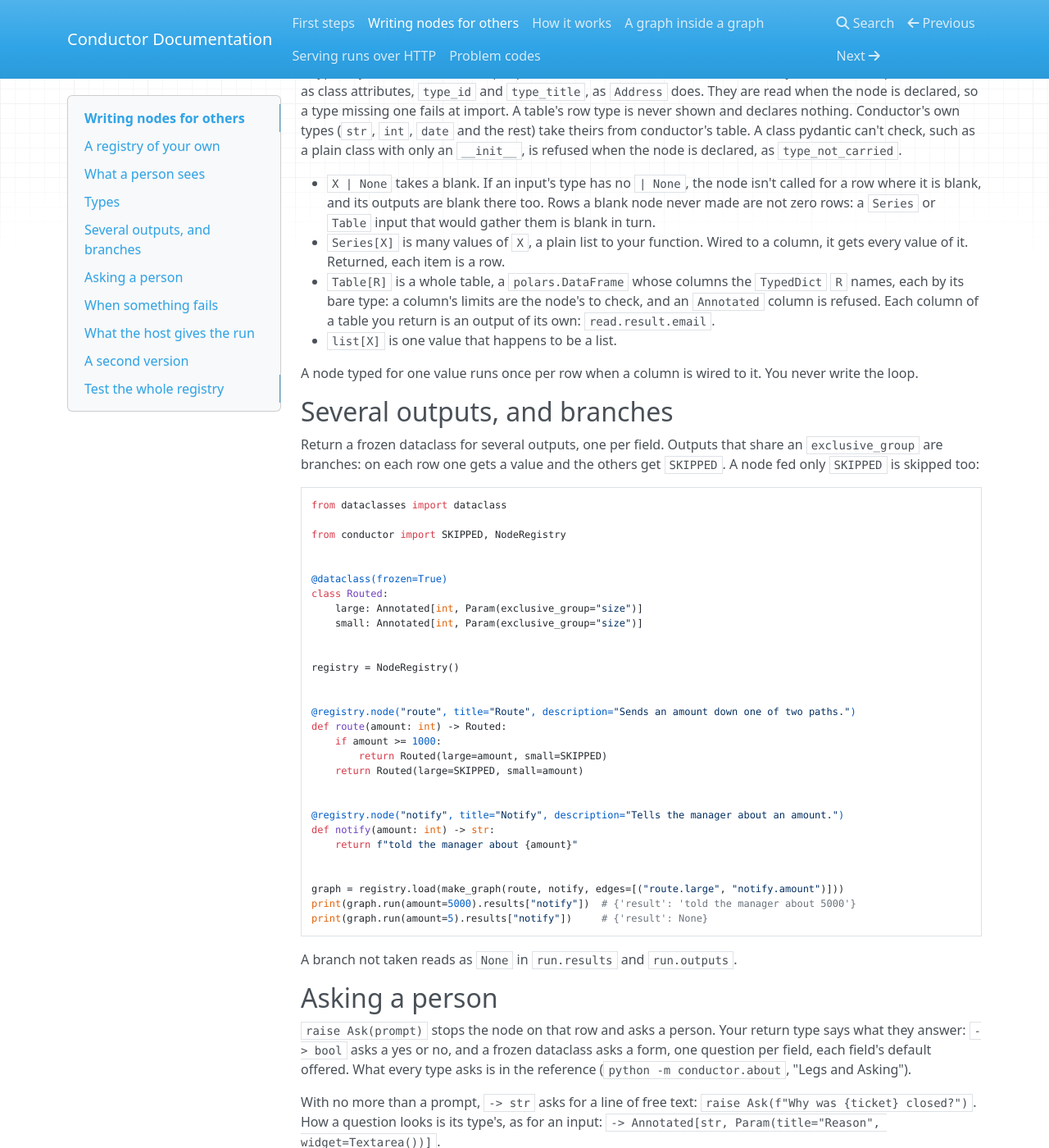
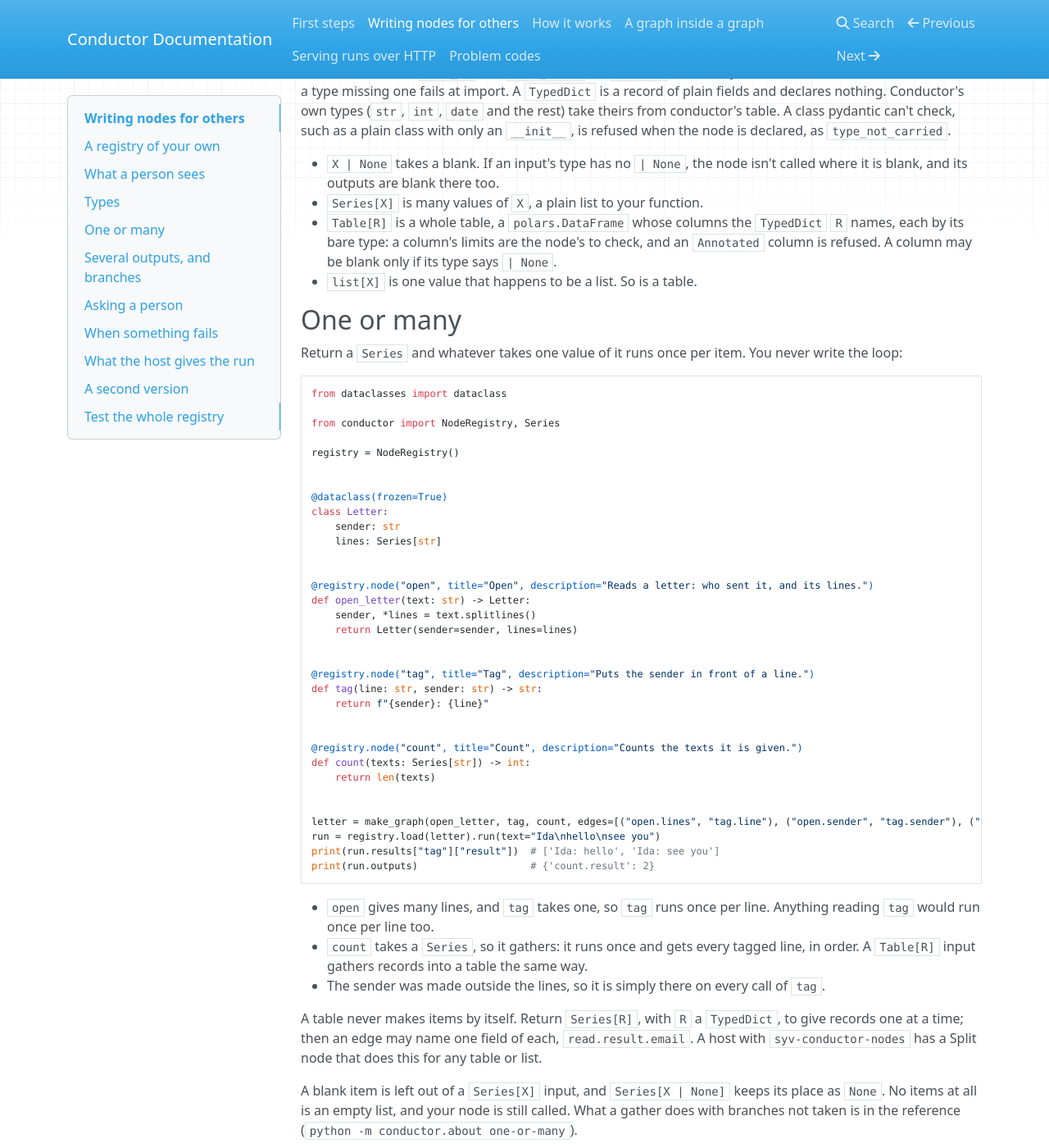
Before and after one commit to syv-ai/conductor, an MkDocs documentation site: the page built from docs/writing-nodes.md, in a window 1280 px wide and 1400 px high, scrolled down 2818 px. Shown: the whole window at 82% size. Built offline with MkDocs 1.6.1, drawn with Linux system fonts in a browser that asks for light colours; nearby versions of some CDN libraries; some of the changed text lies outside the part shown.

Commit message:
docs(pages): writing nodes and the overview teach running per item by example: a Series output, a gather, a value made outside the items

````diff
--- a/docs/OVERVIEW.md
+++ b/docs/OVERVIEW.md
@@ -10,36 +10,40 @@ A node's signature is read once, when `@node` decorates it, into one field per i
 
 ## Load, then run
 
-`registry.load(record)` finds each node's definition at the version the record names, puts each [embedded graph](embedded-graphs.md)'s nodes in its place, checks every edge and value, and runs the field hooks. Everything wrong goes in `graph.problems` ([problem codes](problems.md)), and `graph.plan` says where each node runs.
+`registry.load(record)` finds each node's definition at the version the record names, puts each [embedded graph](embedded-graphs.md)'s nodes in its place, checks every edge and value, and runs the field hooks. Everything wrong goes in `graph.problems` ([problem codes](problems.md)), and `graph.plan` says how often each node runs.
 
 `graph.run(**inputs)` runs one leg. A leg goes until the run is complete, waits for a person, fails or is stopped, and it returns a `Run`. `run.stream()` runs the same leg and yields events as it goes. `run.to_json()` is all of the run, so the next leg can start in another process.
 
-## Rows
+## One or many
 
-The engine's unit of work is a node on a row. A node typed for one value and fed a column runs once per row, and its result is a column on the same rows. A unit starts as soon as what it reads exists, so row 1 can finish a whole chain while row 10 is still being made:
+A node's types say how many values it deals with: `text: str` is one, `Series[str]` is many. The engine's unit of work is one call of a node.
 
 ```text
-  split ──> clean (row 0, 1, 2 …) ──> summarise (row 0, 1, 2 …) ──> join (once)
+  split ──> clean (item 0, 1, 2 …) ──> summarise (item 0, 1, 2 …) ──> join (once)
 ```
 
-A node that returns many values, `Series[X]` or `Table[R]`, makes a table under the row it ran on, named by that output: `split.result`. A row of it is its parent row plus a number, `(0, 3)`. So rows form a tree, and tables never hold tables.
+- `split` returns a `Series` and `clean` takes one value, so `clean` runs once per item. So does `summarise`, which reads `clean`. A call starts as soon as what it reads exists, so item 0 can finish the whole chain while item 9 is still being made.
+- `join` takes a `Series`, so it gathers: it waits for every item and runs once with all of them, in order. A `Table` input gathers records the same way.
+- A value made outside the items, before `split`, is simply there on every call.
 
-A `Series[X]` or `Table` input gathers every row under the node's row. If nothing else decides where the node runs, it runs one level above what it gathers. A value from a row above is copied down to the rows below it. Rows of two different tables never meet by themselves: the author joins them on a key in a node, and loading says `rows_not_related` until they do.
+A node that runs per item can return a `Series` too: each document has lines of its own. Those lines are inside the document, and one of them is known by two numbers, `(0, 3)`. A gather goes up one level, so a node that gathers what was made per line runs once per document.
 
-A blank on a row can keep a node from being called there; `run.not_called` lists those rows ([writing nodes](writing-nodes.md#types) says when).
+A table is one value, and so is a list. Neither makes items by itself: a node that returns a `Series`, such as Split in `syv-conductor-nodes`, gives the records or items one at a time. Items of two Series never pair up by themselves. One has to be made inside the other, and loading says `series_not_nested` until it is.
+
+A blank can keep a node from being called for an item; `run.not_called` lists those ([writing nodes](writing-nodes.md#types) says when).
 
 ## Branches and pauses
 
-A node returns `SKIPPED` on a branch it didn't take. A skip on a row leaves a gap in the column below it, and a skip above a node's rows skips the node.
+A node returns `SKIPPED` on a branch it didn't take. A skip for one item leaves a gap there, and a skip outside the items skips the node.
 
-A node raises `Ask` when a person must answer. That row waits, and so does whatever reads it. The rest of the graph runs on, and the leg ends `waiting`. `run.answer(...)` writes answers in, each checked before anything runs, and `run.resume()` starts the next leg. No finished unit is called again.
+A node raises `Ask` when a person must answer. That call waits, and so does whatever reads it. The rest of the graph runs on, and the leg ends `waiting`. `run.answer(...)` writes answers in, each checked before anything runs, and `run.resume()` starts the next leg. Nothing that finished is called again.
 
 ## Running again
 
-`run.again(**changed)` runs with changed inputs. A unit that receives exactly what a unit of its node received before takes that earlier result, or that earlier answer, and its node isn't called. So when one row is added to a CSV of 5,000, a node that runs per row is called for that one row. A node that reads the world rather than its inputs opts out with `Policy(reuse_when_inputs_match=False)`. After an edit to the graph itself, `edited_graph.with_inputs(..., earlier=old_run).resume()` lends the old run's work the same way: a node the edit left as it was (same id, version, code, fields and rows) isn't called on a row that receives what it received, so changing the last node's prompt calls only that node.
+`run.again(**changed)` runs with changed inputs. A call that would receive exactly what a call of its node received before takes that earlier result, or that earlier answer, and the node isn't called. So when one line is added to a CSV of 5,000, a node that runs per item is called for that one. A node that reads the world rather than its inputs opts out with `Policy(reuse_when_inputs_match=False)`. After an edit to the graph itself, `edited_graph.with_inputs(..., earlier=old_run).resume()` lends the old run's work the same way: a node the edit left as it was (same id, version, code and fields, per item of the same Series) isn't called for an item that receives what it received, so changing the last node's prompt calls only that node.
 
 ## Failures
 
 Every failure is a `Problem`: `type`, `loc`, `msg` and `ctx`. Loading reports problems, a failed node puts one on its event and on `run.state` (an `EndedEarly`'s `cause`), and a call that can't be acted on raises `InvalidCallError` with every problem listed. A host routes and translates by `type`.
 
-Retries are the node's `Policy` ([writing nodes](writing-nodes.md#when-something-fails)). A failed unit stops anything new from starting. The calls already running finish and are kept, so resuming doesn't make them again.
+Retries are the node's `Policy` ([writing nodes](writing-nodes.md#when-something-fails)). A failed call stops anything new from starting. The calls already running finish and are kept, so resuming doesn't make them again.
--- a/docs/writing-nodes.md
+++ b/docs/writing-nodes.md
@@ -2,7 +2,7 @@
 
 This page is for you if you write nodes that other people place in graphs: a package of nodes, or the nodes your own editor offers. The [first page](https://github.com/syv-ai/conductor#readme) shows a host loading and running a graph. Here every example builds its own small graph with `make_graph`, so you can see what a node does in one.
 
-`make_graph(a, b)` writes a graph record from Python. Each node goes under its own id, `upper-1` and `upper-2` when one is used twice. With no `edges`, the nodes form a chain: each takes its one required input from the one output of the node before it. `edges=[("a.result", "b.text")]` names the edges instead. `values={"a.text": "hi"}` types a value in, and `defaults=` gives one a caller may change. A list given to an input of one value runs the node once per item. Every key is a `"node.input"` address. A wrong address, a value of the wrong type, a default on an input no caller reaches or an edge between types that don't meet raises at the call.
+`make_graph(a, b)` writes a graph record from Python. Each node goes under its own id, `upper-1` and `upper-2` when one is used twice. With no `edges`, the nodes form a chain: each takes its one required input from the one output of the node before it. `edges=[("a.result", "b.text")]` names the edges instead. `values={"a.text": "hi"}` types a value in, and `defaults=` gives one a caller may change. Every key is a `"node.input"` address. A wrong address, a value of the wrong type, a default on an input no caller reaches or an edge between types that don't meet raises at the call.
 
 The rules in full are in the reference: `python -m conductor.about`.
 
@@ -113,33 +113,74 @@ def city(address: Address) -> str:
 print(city(Address(street="Nørregade 1", city="Aarhus")))  # Aarhus
 ```
 
-A type of your own is shown to people, so it declares the id an editor knows it by and the title a person reads as class attributes, `type_id` and `type_title`, as `Address` does. They are read when the node is declared, so a type missing one fails at import. A table's row type is never shown and declares nothing. Conductor's own types (`str`, `int`, `date` and the rest) take theirs from conductor's table. A class pydantic can't check, such as a plain class with only an `__init__`, is refused when the node is declared, as `type_not_carried`.
+A type of your own is shown to people, so it declares the id an editor knows it by and the title a person reads as class attributes, `type_id` and `type_title`, as `Address` does. They are read when the node is declared, so a type missing one fails at import. A `TypedDict` is a record of plain fields and declares nothing. Conductor's own types (`str`, `int`, `date` and the rest) take theirs from conductor's table. A class pydantic can't check, such as a plain class with only an `__init__`, is refused when the node is declared, as `type_not_carried`.
 
 
-- `X | None` takes a blank. If an input's type has no `| None`, the node isn't called for a row where it is blank, and its outputs are blank there too. Rows a blank node never made are not zero rows: a `Series` or `Table` input that would gather them is blank in turn.
-- `Series[X]` is many values of `X`, a plain list to your function. Wired to a column, it gets every value of it. Returned, each item is a row.
-- `Table[R]` is a whole table, a `polars.DataFrame` whose columns the `TypedDict` `R` names, each by its bare type: a column's limits are the node's to check, and an `Annotated` column is refused. Each column of a table you return is an output of its own: `read.result.email`.
-- `list[X]` is one value that happens to be a list.
+- `X | None` takes a blank. If an input's type has no `| None`, the node isn't called where it is blank, and its outputs are blank there too.
+- `Series[X]` is many values of `X`, a plain list to your function.
+- `Table[R]` is a whole table, a `polars.DataFrame` whose columns the `TypedDict` `R` names, each by its bare type: a column's limits are the node's to check, and an `Annotated` column is refused. A column may be blank only if its type says `| None`.
+- `list[X]` is one value that happens to be a list. So is a table.
 
-A node typed for one value runs once per row when a column is wired to it. You never write the loop.
+## One or many
 
-## Several outputs, and branches
-
-Return a frozen dataclass for several outputs, one per field. Outputs that share an `exclusive_group` are branches: on each row one gets a value and the others get `SKIPPED`. A node fed only `SKIPPED` is skipped too:
+Return a `Series` and whatever takes one value of it runs once per item. You never write the loop:
 
 ```python
 from dataclasses import dataclass
 
-from conductor import SKIPPED, NodeRegistry
+from conductor import NodeRegistry, Series
+
+registry = NodeRegistry()
+
+
+@dataclass(frozen=True)
+class Letter:
+    sender: str
+    lines: Series[str]
+
+
+@registry.node("open", title="Open", description="Reads a letter: who sent it, and its lines.")
+def open_letter(text: str) -> Letter:
+    sender, *lines = text.splitlines()
+    return Letter(sender=sender, lines=lines)
+
+
+@registry.node("tag", title="Tag", description="Puts the sender in front of a line.")
+def tag(line: str, sender: str) -> str:
+    return f"{sender}: {line}"
+
+
+@registry.node("count", title="Count", description="Counts the texts it is given.")
+def count(texts: Series[str]) -> int:
+    return len(texts)
+
+
+letter = make_graph(open_letter, tag, count, edges=[("open.lines", "tag.line"), ("open.sender", "tag.sender"), ("tag.result", "count.texts")])
+run = registry.load(letter).run(text="Ida\nhello\nsee you")
+print(run.results["tag"]["result"])  # ['Ida: hello', 'Ida: see you']
+print(run.outputs)                   # {'count.result': 2}
+```
+
+- `open` gives many lines, and `tag` takes one, so `tag` runs once per line. Anything reading `tag` would run once per line too.
+- `count` takes a `Series`, so it gathers: it runs once and gets every tagged line, in order. A `Table[R]` input gathers records into a table the same way.
+- The sender was made outside the lines, so it is simply there on every call of `tag`.
+
+A table never makes items by itself. Return `Series[R]`, with `R` a `TypedDict`, to give records one at a time; then an edge may name one field of each, `read.result.email`. A host with `syv-conductor-nodes` has a Split node that does this for any table or list.
+
+A blank item is left out of a `Series[X]` input, and `Series[X | None]` keeps its place as `None`. No items at all is an empty list, and your node is still called. What a gather does with branches not taken is in the reference (`python -m conductor.about one-or-many`).
+
+## Several outputs, and branches
+
+Return a frozen dataclass for several outputs, one per field. Outputs that share an `exclusive_group` are branches: on each call one gets a value and the others get `SKIPPED`. A node fed only `SKIPPED` is skipped too:
+
+```python
+from conductor import SKIPPED
 
 
 @dataclass(frozen=True)
 class Routed:
     large: Annotated[int, Param(exclusive_group="size")]
     small: Annotated[int, Param(exclusive_group="size")]
-
-
-registry = NodeRegistry()
 
 
 @registry.node("route", title="Route", description="Sends an amount down one of two paths.")
@@ -163,7 +204,7 @@ A branch not taken reads as `None` in `run.results` and `run.outputs`.
 
 ## Asking a person
 
-`raise Ask(prompt)` stops the node on that row and asks a person. Your return type says what they answer: `-> bool` asks a yes or no, and a frozen dataclass asks a form, one question per field, each field's default offered. What every type asks is in the reference (`python -m conductor.about`, "Legs and Asking").
+`raise Ask(prompt)` stops that call of the node and asks a person. Your return type says what they answer: `-> bool` asks a yes or no, and a frozen dataclass asks a form, one question per field, each field's default offered. What every type asks is in the reference (`python -m conductor.about`, "Legs and Asking").
 
 With no more than a prompt, `-> str` asks for a line of free text: `raise Ask(f"Why was {ticket} closed?")`. How a question looks is its type's, as for an input: `-> Annotated[str, Param(title="Reason", widget=Textarea())]`.
 
@@ -209,7 +250,7 @@ run = run.answer(waiting, {"approved": True, "owner": "ida"}).resume()
 print(run.outputs)  # {'review.approved': True, 'review.owner': 'ida', 'review.note': None}
 ```
 
-The node isn't called again for that row: the answer is its outputs. An answer that doesn't fit its question is refused before anything runs. An `Ask` that doesn't fit your outputs, say a default your type refuses, fails the node as `invalid_ask`.
+The node isn't called again for it: the answer is its outputs. An answer that doesn't fit its question is refused before anything runs. An `Ask` that doesn't fit your outputs, say a default your type refuses, fails the node as `invalid_ask`.
 
 `Ask` is a `BaseException`, so an `except Exception` in your node lets it through.
 
@@ -256,7 +297,7 @@ run = registry.load(make_graph(fetch)).run(url="https://example.com")
 print(run.status, len(attempts))  # complete 3
 ```
 
-`Policy` also sets `attempt_timeout`, `retry_on` (exception classes of your client to treat as external) and `concurrency`, how many rows are called at once on threads. By default a node is called one row at a time.
+`Policy` also sets `attempt_timeout`, `retry_on` (exception classes of your client to treat as external) and `concurrency`, how many calls run at once on threads. By default a node is called for one item at a time.
 
 ## What the host gives the run
 
@@ -323,6 +364,9 @@ problems = check_registry(registry, examples={
     "route": [{"amount": 5}],
     "assign": [{"ticket": "T-1"}],
     "notify": [{"amount": 5}],
+    "open": [{"text": "Ida\nhello"}],
+    "tag": [{"line": "hello", "sender": "Ida"}],
+    "count": [{"texts": ["hello"]}],
 }, from_run={Caller: Caller("Ida")})
 print(problems)  # []
 ```
````
